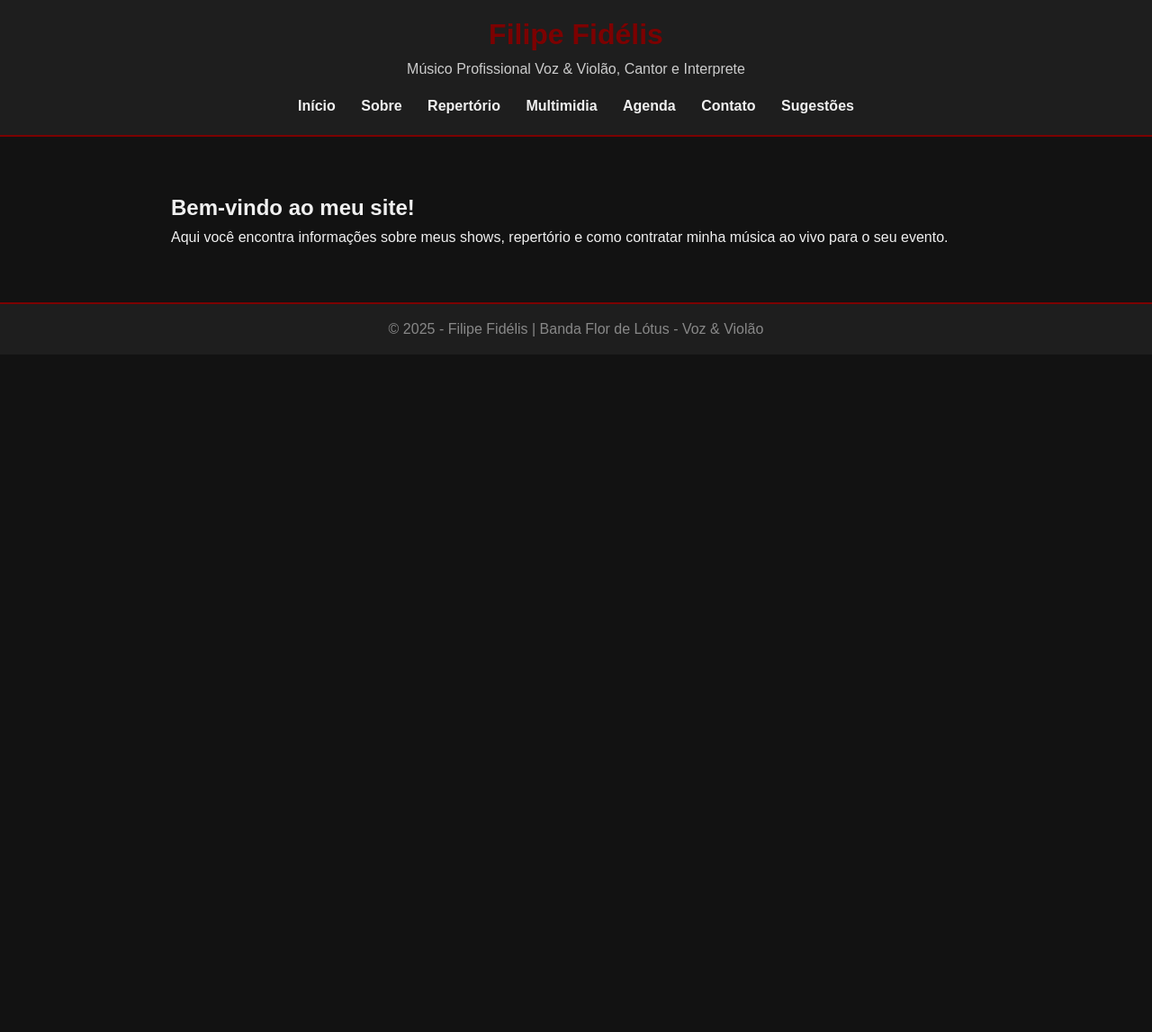
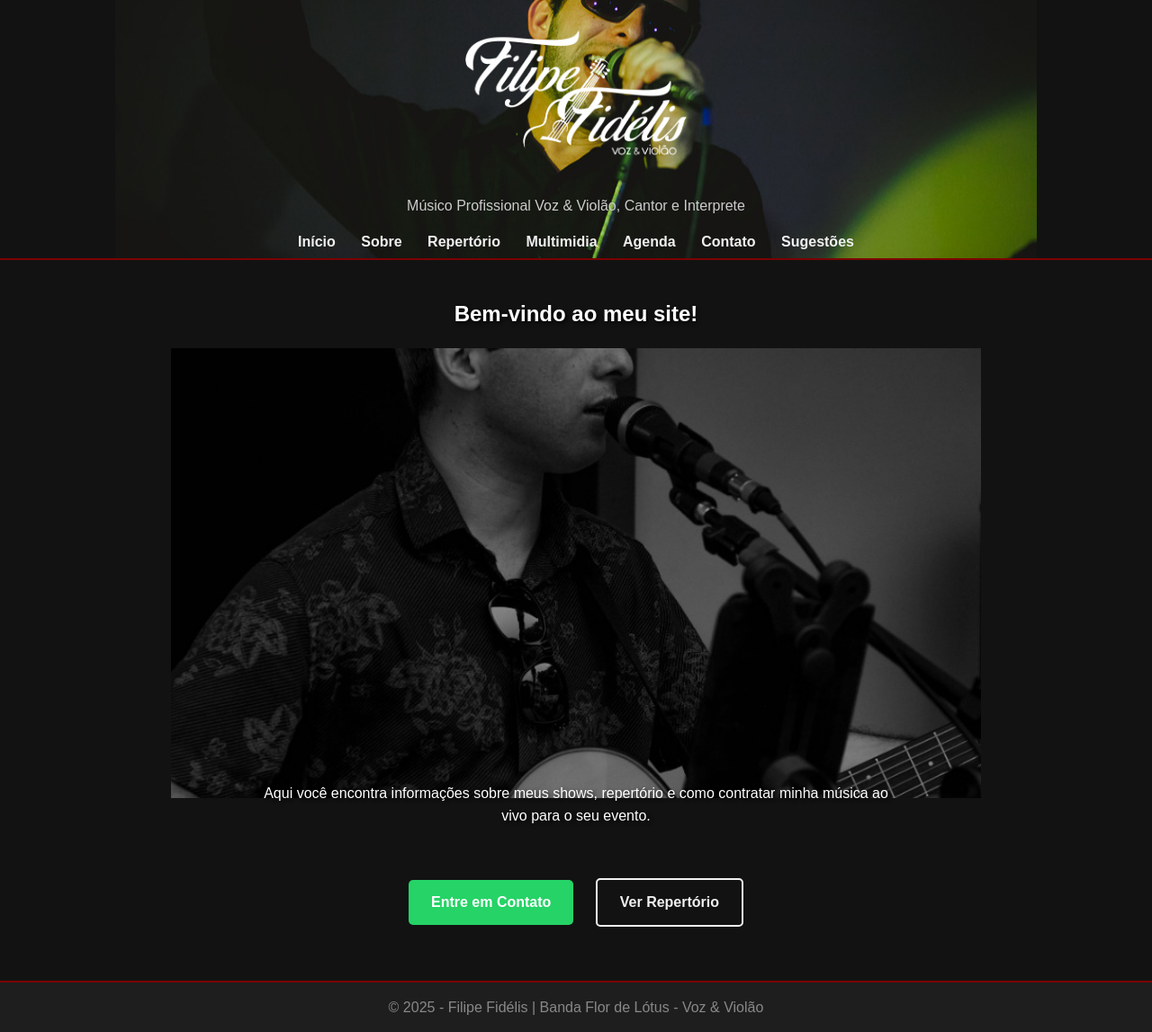
Before and after one commit to friszao-dev/my-web-site, a plain HTML site: page index.html in a window 1280 px wide. Shown: the part 7-1154 px from the top of the page at 90% size. Before the commit the page ends 800 px from the top, so only its background shows below. Drawn offline with Linux system fonts and the light colour scheme.

Commit message:
atualizado wpp

```diff
--- a/_css/style.css
+++ b/_css/style.css
@@ -1,4 +1,3 @@
-/* Reset básico */
 body, h1, h2, p, ul {
   margin: 0;
   padding: 0;
@@ -15,9 +14,18 @@ body {
 /* Cabeçalho */
 header {
   background: #1e1e1e;
-  padding: 20px;
+  padding: 5px;
   text-align: center;
   border-bottom: 2px solid #7c0101;
+  background: url(../_fotos/cantando.png) no-repeat center;
+}
+
+/* Estilização da logo */
+header img {
+    height: 200px; /* Altere este valor para o tamanho desejado */
+    width: auto; /* Mantém a proporção da imagem */
+    margin-bottom: 5px;
+    margin-top: 5px;
 }
 
 header h1 {
@@ -66,28 +74,62 @@ footer {
     --radius: 16px;
 }
 
-.hero {
-    max-width: var(--maxw);
-    margin: auto;
-    padding: 64px 20px 48px;
-    display: grid;
-    grid-template-columns: 1.1fr .9fr;
-    gap: 28px;
-
-    background: url("_fotos/cantando.png") center/cover no-repeat;
-    border-radius: var(--radius);
+/* Estilo para a seção de destaque */
+.hero-section {
+    text-align: center;
     position: relative;
-    color: #fff;
 }
 
-.hero::before {
-    content: '';
-    position: absolute;
-    top: 0; left: 0; right: 0; bottom: 0;
-    background: rgba(0,0,0,0.5);
-    border-radius: var(--radius);
+.hero-image {
+    width: 100%;
+    height: auto;
+    max-height: 500px;
+    object-fit: cover; /* Altere aqui */
+    filter: brightness(60%);
 }
 
-.hero > * {
+.hero-section h2, .hero-section p {
     position: relative;
+    top: 50%;
+    left: 50%;
+    transform: translate(-50%, -50%);
+    color: white;
+    text-shadow: 2px 2px 4px rgba(0,0,0,0.8);
+    width: 80%;
 }
+
+.cta-buttons {
+    text-align: center;
+    margin-top: 30px;
+}
+
+.button {
+    display: inline-block;
+    padding: 12px 25px;
+    margin: 0 10px;
+    border-radius: 5px;
+    text-decoration: none;
+    font-weight: bold;
+    transition: background-color .3s ease;
+}
+
+/* Botão do WhatsApp */
+.button.whatsapp {
+    background-color: #25D366; /* Cor verde oficial do WhatsApp */
+    color: white;
+}
+
+.button.whatsapp:hover {
+    background-color: #128C7E; /* Uma variação do verde ao passar o mouse */
+}
+
+.button.secondary {
+    background-color: transparent;
+    border: 2px solid #f0f0f0;
+    color: #f0f0f0;
+}
+
+.button.secondary:hover {
+    background-color: #f0f0f0;
+    color: #121212;
+}
--- a/index.html
+++ b/index.html
@@ -7,8 +7,11 @@
   <link rel="stylesheet" href="_css/style.css">
 </head>
 <body>
+
 <header>
-    <h1>Filipe Fidélis</h1>
+    <a href="index.html">
+        <img src="_fotos/logobranco.png" alt="Logo de Filipe Fidelis">
+    </a>
     <p>Músico Profissional Voz & Violão, Cantor e Interprete</p>
     <nav>
         <a href="index.html">Início</a>
@@ -22,8 +25,16 @@
 </header>
 
 <main>
+      <section class="hero-section">
         <h2>Bem-vindo ao meu site!</h2>
+          <img src="_fotos/pretoebranco.jpeg" alt="Filipe Fidelis Preto e Branco" class="hero-image">
           <p>Aqui você encontra informações sobre meus shows, repertório e como contratar minha música ao vivo para o seu evento.</p>
+      </section>
+
+    <div class="cta-buttons">
+    <a href="https://wa.me/5548999241260" class="button whatsapp">Entre em Contato</a>
+    <a href="repertorio.html" class="button secondary">Ver Repertório</a>
+</div>
 </main>
 
   <footer>
```
Also changed, not shown: agenda.html (+6 -2 lines), contato.html (+6 -2 lines), multimidia.html (+6 -2 lines), repertorio.html (+6 -2 lines), sobre.html (+6 -2 lines), sugestoes.html (+6 -2 lines), _fotos/pretoebranco.jpeg (added). Lines whose indentation alone changed are shown as unchanged.
